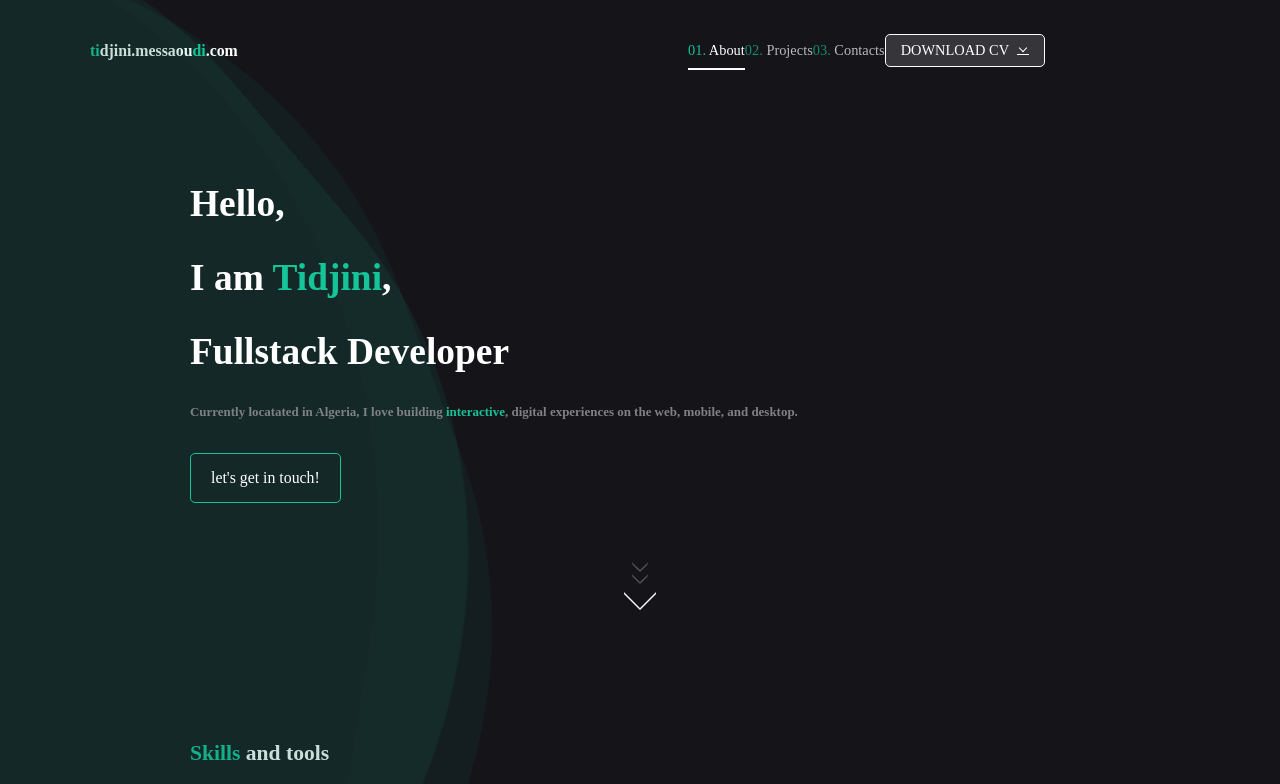
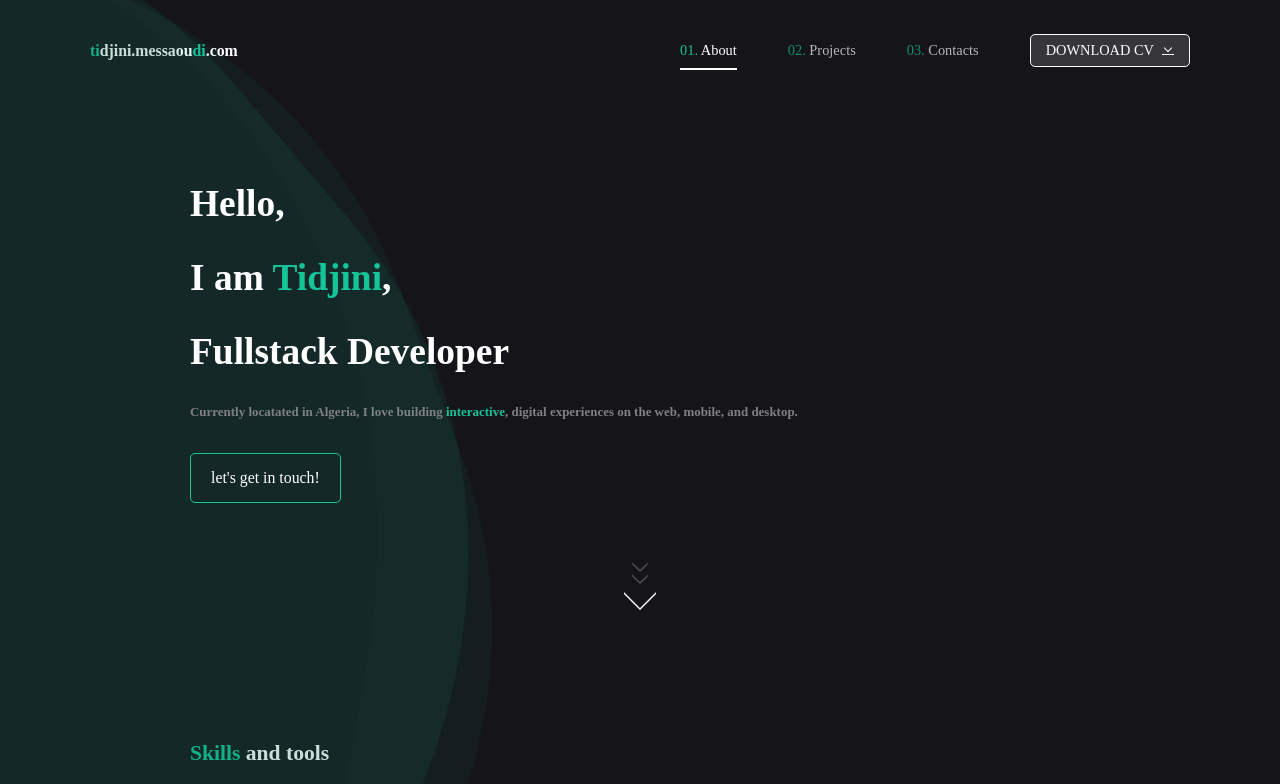
Before and after one commit to Tidjini/portfolio, a React (Create React App) app: page / in a window 1280 px wide. Shown: the top 784 px of the page. Built offline with nearby package versions, Linux system fonts and the light colour scheme; a web font is replaced by a local one.

Commit message:
remove navigation in MD Downs

```diff
--- a/public/styles.css
+++ b/public/styles.css
@@ -51,7 +51,7 @@ body {
   border-radius: 5px;
   padding: 7px 15px;
   text-transform: uppercase;
-
+  width: fit-content;
 }
 
 .download::before {
--- a/src/Navbar.jsx
+++ b/src/Navbar.jsx
@@ -1,17 +1,18 @@
-import Grid from "@mui/material/Grid";
+import Hidden from "@mui/material/Hidden";
 import React from "react";
 
 export default function Navbar() {
   return (
-    <header>
-      <Grid container spacing={2} alignItems="center">
-        <Grid item xs={6}>
-          <a href="#" id="logo">
-            <span className="green">ti</span>djini.messaou
-            <span className="green">di</span>.com
-          </a>
-        </Grid>
-        <Grid container item xs={6}>
+    <header className="flex-center">
+      <div className="header-section">
+        <a href="#" id="logo">
+          <span className="green">ti</span>djini.messaou
+          <span className="green">di</span>.com
+        </a>
+      </div>
+
+      <Hidden mdDown>
+        <nav className="header-section">
           <ul className="flex-center">
             <li>
               <a href="#about" className="nav-item active">
@@ -38,8 +39,8 @@ export default function Navbar() {
               </a>
             </li>
           </ul>
-        </Grid>
-      </Grid>
+        </nav>
+      </Hidden>
     </header>
   );
 }
```
